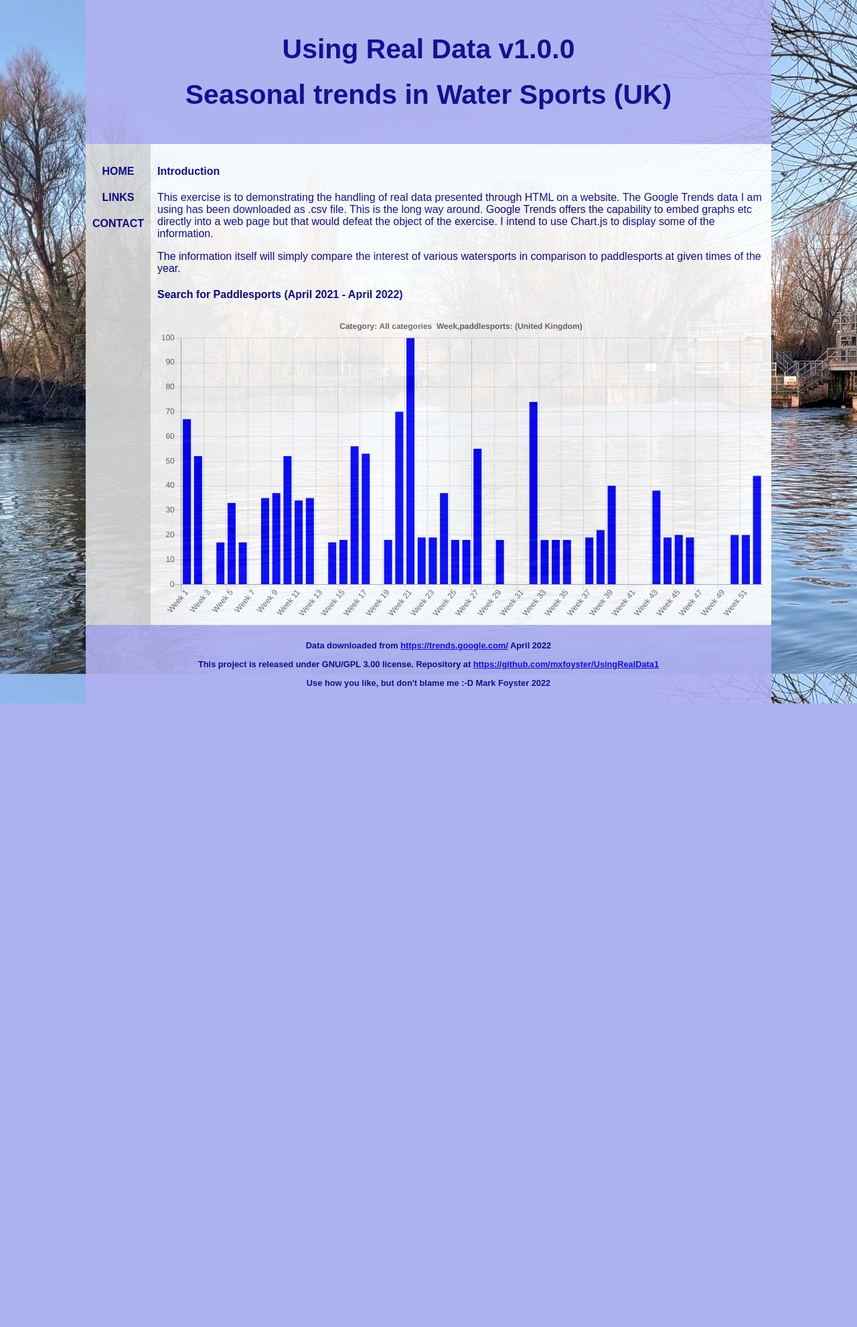
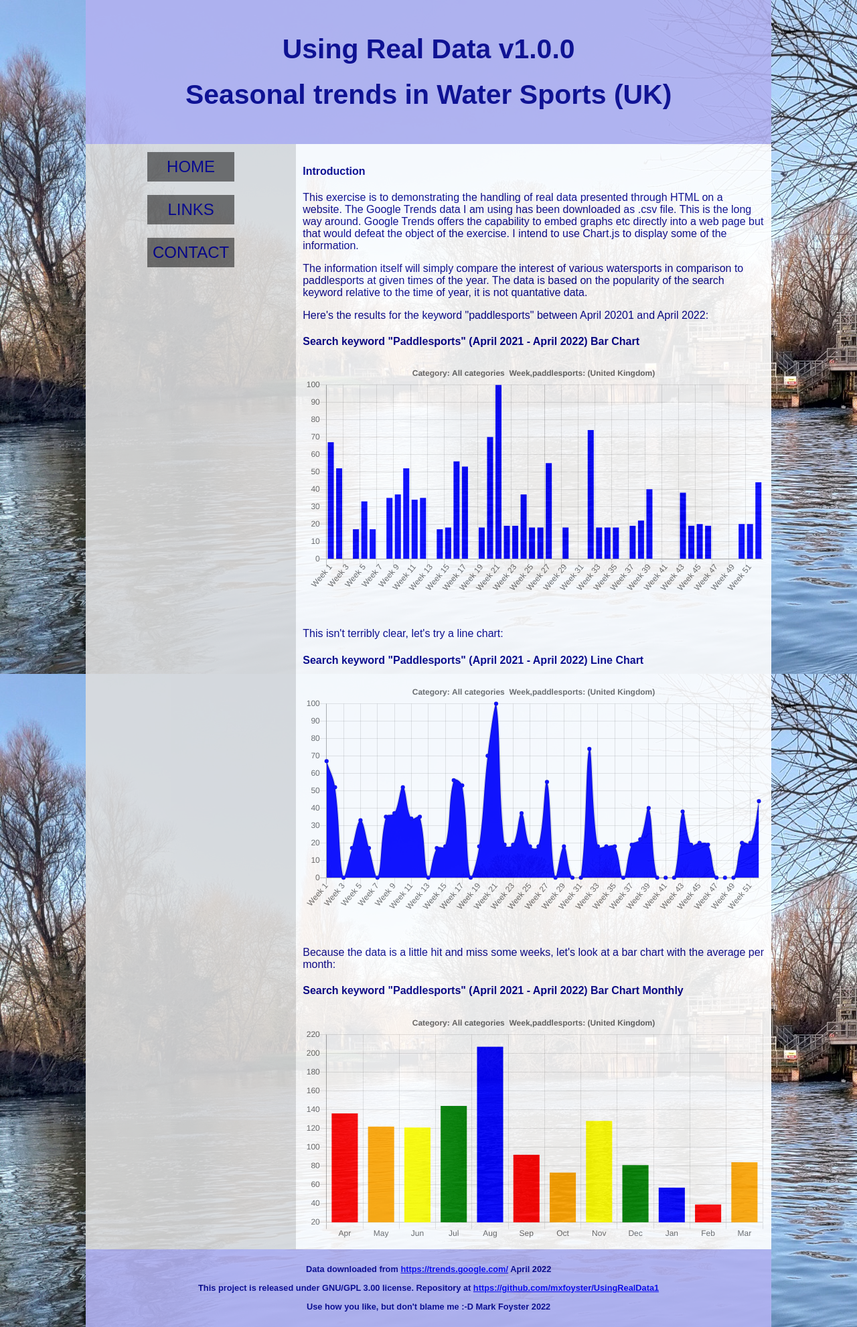
Before and after one commit to mxfoyster/UsingRealData1, a PHP site: page / in a window 1280 px wide. Shown: the whole page at 67% size. Before the commit the page ends 1050 px from the top, so only its background shows below. Run offline with PHP 8.4, Linux system fonts and the light colour scheme.

Commit message:
More charts and other improvements, see readme.md

```diff
--- a/css/style.css
+++ b/css/style.css
@@ -32,11 +32,6 @@ h3
   font-size: 35px;
 }
 
-/*The chart box*/
-#webChart
-{
-
-}
 
 /* The grid container */
 .grid-container
@@ -53,8 +48,7 @@ h3
 /* Style the left column */
 .left
 {
-   background-color: #dddddd;
-  opacity: 0.95;
+  background-color: rgba(221, 221, 221, 0.95);
   grid-area: left;
   text-align: center;
   padding: 10px;
@@ -83,6 +77,31 @@ h3
   color: darkblue;
 }
 
+/*The chart boxes*/
+#ChartA, #ChartB, #ChartC
+{
+		width: auto;
+		height: auto;
+		max-width: 1000px;
+}
+
+#sideMenu
+{
+	padding-left: 5rem;
+	padding-right: 5rem;
+}
+
+.menuBtn
+{
+	background-color: rgba(105, 105, 105,1);
+	font-size: 1.5rem;
+	padding: 0.5rem;
+}
+.menuGap
+{
+	padding-top: 0.5rem;
+	padding-bottom: 0.5rem;
+}
 
 .title
 {
@@ -136,7 +155,7 @@ h3
       'footer';
 	}
 
-	#webChart
+	#ChartA
 	{
 		width: auto;
 		height: auto;
--- a/index.html
+++ b/index.html
@@ -6,6 +6,7 @@
 	<meta name="description" content="">
 	<link rel="stylesheet" type="text/css" href="css/style.css" />
 	<script src="https://cdnjs.cloudflare.com/ajax/libs/Chart.js/2.9.4/Chart.js" defer></script>
+	<script type="text/javascript" src="js/menu.js" defer></script>
 	<script type="text/javascript" src="js/ChartPlotters.js" defer></script>
 	<script type="text/javascript" src="js/ConvertData.js" defer></script>
 
@@ -17,33 +18,49 @@
 	<div class="header" id="">
 	<h3>Using Real Data v1.0.0</h3>
 	<h3>Seasonal trends in Water Sports (UK)</h3>
-	</div>
+	</div><!-- End of header -->
 
 	<div class="left" id="">
-	<h4>HOME</h4>
-	<h4>LINKS</h4>
-	<h4>CONTACT</h4>
-	</div>
+	<table id="sideMenu">
+	<tr>
+	<td class="menuBtn" id="menuBtn1">HOME</td>
+	</tr><tr>
+	<td class="menuGap"></td>
+	</tr><tr>
+	<td class="menuBtn" id="menuBtn2">LINKS</td>
+	</tr><tr>
+	<td class="menuGap"></td>
+	</tr><tr>
+	<td class="menuBtn" id="menuBtn3">CONTACT</td>
+	</tr><tr>
+	</table>
+	</div><!-- End of Left box -->
 
 	<div class="right" id="">
 	<h4>Introduction</h4>
 	<p>This exercise is to demonstrating the handling of real data presented through HTML on a website. The Google Trends data I am using has been downloaded as .csv file. This is the long way around. Google Trends offers the capability to embed graphs etc directly into a web page but that would defeat the object of the exercise. I intend to use Chart.js to display some of the information.</p>
 
-	<p>The information itself will simply compare the interest of various watersports in comparison to paddlesports at given times of the year.</p>
-	<h4>Search for Paddlesports (April 2021 - April 2022)</h4>
+	<p>The information itself will simply compare the interest of various watersports in comparison to paddlesports at given times of the year. The data is based on the popularity of the search keyword relative to the time of year, it is not quantative data.</p>
+
+	<p>Here's the results for the keyword "paddlesports" between April 20201 and April 2022:</p>
+
+	<h4>Search keyword "Paddlesports" (April 2021 - April 2022) Bar Chart</h4>
 	<canvas id="ChartA"></canvas>
-	<div id="demo"></div>
-	<div id="demo2"></div>
-	<div id="demo3"></div>
-	<div id="demo4"></div>
-	<div id="demo5"></div>
-	</div>
+	<br/><br/>
+	<p>This isn't terribly clear, let's try a line chart:</p>
+	<h4>Search keyword "Paddlesports" (April 2021 - April 2022) Line Chart</h4>
+	<canvas id="ChartB"></canvas>
+	<br/><br/>
+	<p>Because the data is a little hit and miss some weeks, let's look at a bar chart with the average per month:</p>
+	<h4>Search keyword "Paddlesports" (April 2021 - April 2022) Bar Chart Monthly</h4>
+	<canvas id="ChartC"></canvas>
+	</div><!-- End of Right box -->
 
 	<div class="footer" id="">
 	<p>Data downloaded from <a href="https://trends.google.com/">https://trends.google.com/</a> April 2022</p>
 	<p>This project is released under GNU/GPL 3.00 license. Repository at <a href="https://github.com/mxfoyster/UsingRealData1">https://github.com/mxfoyster/UsingRealData1</a></p>
 	<p>Use how you like, but don't blame me :-D Mark Foyster 2022</p>
-	</div>
+	</div><!-- End of Footer -->
 </div>
 </body>
 </html>
--- a/js/ChartPlotters.js
+++ b/js/ChartPlotters.js
@@ -1,3 +1,5 @@
+const months = ["Jan","Feb","Mar","Apr","May","Jun","Jul","Aug","Sep","Oct","Nov","Dec"];
+
 function DrawBarChart(chartTitle, xArray, yArray)
 {
 	new Chart("ChartA", {
@@ -12,3 +14,73 @@ function DrawBarChart(chartTitle, xArray, yArray)
 			 }
 	});
 }
+
+function DrawLineChart(chartTitle, xArray, yArray)
+{
+	new Chart("ChartB", {
+	type: "line",
+	data: {
+    labels: xArray,
+    datasets:[{ backgroundColor: "blue", data: yArray}]
+	},
+	options: {
+				legend: {display: false},
+				title: { display: true, text: chartTitle}
+			 }
+	});
+}
+
+function DrawBarChartMonthly(chartTitle, xArray, yArray)
+{
+//****************************first we must convert the data******************************************
+	var theseMonths = [];
+	const theseMonthsDat = [];
+	let thisMonth = xArray[0].slice(5,7); //get first month from data
+	let monthIndex=0;
+	let thisNumber=0;
+
+	for (i=0; i < xArray.length; i++)
+	{
+		if (xArray[i].slice(5,7) == thisMonth) //if still on same month
+			thisNumber += Number(yArray[i]); //add data at this index to the month
+		else
+		{
+			theseMonths.push(months[thisMonth-1]); //store the month
+			theseMonthsDat.push(thisNumber); //and the data
+			thisNumber = Number(yArray[i]);  //and store this index data for next iteration
+			monthIndex++; //change month index
+			if (thisMonth < 12) // if not end of year
+				thisMonth++;
+			else
+				thisMonth = 1;
+		}
+		// NOTE after trying things many different ways, I have learnt array.push is much cleaner
+		// and more reliable...
+	}
+	theseMonths.push(months[thisMonth-1]); //store the last month when we've finished
+	theseMonthsDat.push(thisNumber); //and the data
+	let barColours = BuildColorArray(theseMonths.length);
+//****************************now we can plot using our new arrays*************************************
+		new Chart("ChartC", {
+		type: "bar",
+		data: {
+		labels: theseMonths,
+		datasets:[{ backgroundColor: barColours, data: theseMonthsDat}]
+		},
+		options: {
+		legend: {display: false},
+		title: { display: true, text: chartTitle}
+		}
+	});
+}
+
+
+function BuildColorArray(arrayLength)
+{
+	let colours = ["red","orange","yellow","green","blue"];
+	let colourArray = [];
+
+	for (i=0; i < arrayLength; i++)
+		colourArray.push(colours[(i % colours.length)]);
+	return colourArray;
+}
--- a/js/ConvertData.js
+++ b/js/ConvertData.js
@@ -28,6 +28,8 @@ function DoDoneLoadingStuff()
 			weekData[i]= "Week "+ (i + 1); //we use week number instead of date, it's neater!
 
 	DrawBarChart(chartTitle, weekData, parsedDataVal); //Draw the bar chart
+	DrawLineChart(chartTitle, weekData, parsedDataVal);
+	DrawBarChartMonthly(chartTitle, parsedDataDate, parsedDataVal); //Draw the bar chart
 }
 
 //Removes and returns the title from the dataStream string
--- /dev/null
+++ b/js/menu.js
@@ -0,0 +1,6 @@
+const button1="index.html";
+const button2="links.html";
+
+document.getElementById("menuBtn1").onclick= function(){window.location.href = button1;};
+document.getElementById("menuBtn2").onclick= function(){window.location.href = button2;};
+document.getElementById("menuBtn3").onclick= function(){window.location.href = button3;};
```
Also changed, not shown: links.html (added, +61 -0 lines), README.md.
